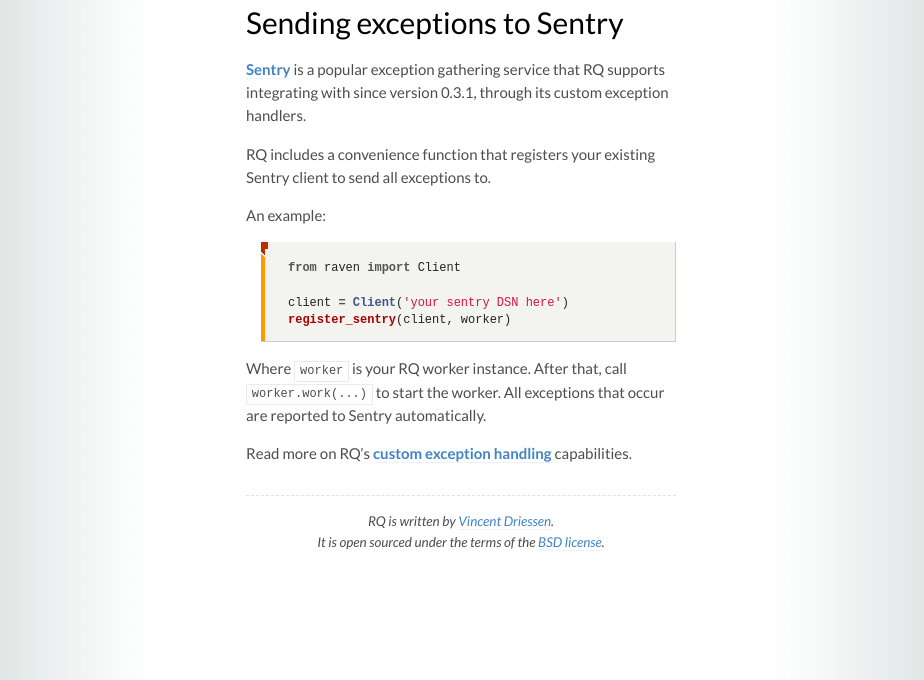
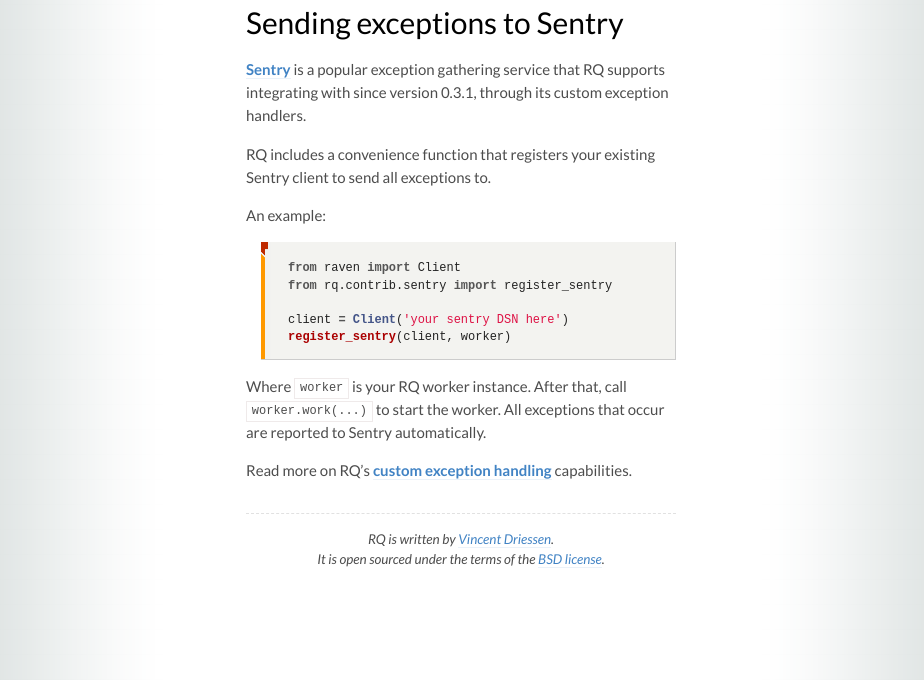
Before and after one commit to rq/rq, a Jekyll site: the page built from patterns/sentry.md, in a window 1280 px wide. Shown: the part 320-1000 px from the top of the page, without its empty margins (179-1103 px from the left). Built offline with Jekyll 4.4.1, drawn with Linux system fonts in a browser that asks for light colours; some web fonts are replaced; Markdown is read by kramdown in place of the engine named in the settings.

Commit message:
Add import line.

```diff
--- a/patterns/sentry.md
+++ b/patterns/sentry.md
@@ -16,6 +16,7 @@
 
 {% highlight python %}
 from raven import Client
+from rq.contrib.sentry import register_sentry
 
 client = Client('your sentry DSN here')
 register_sentry(client, worker)
```
